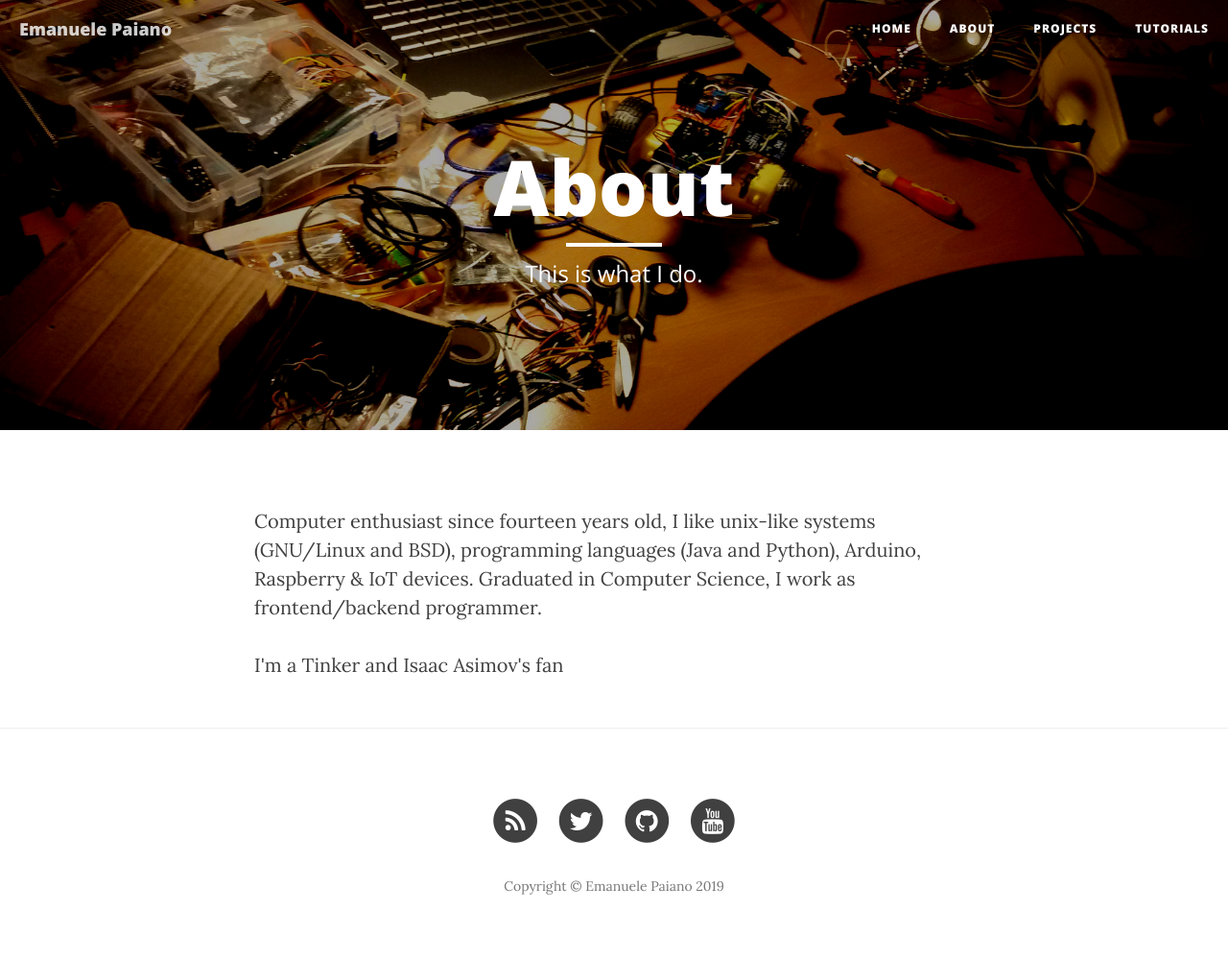
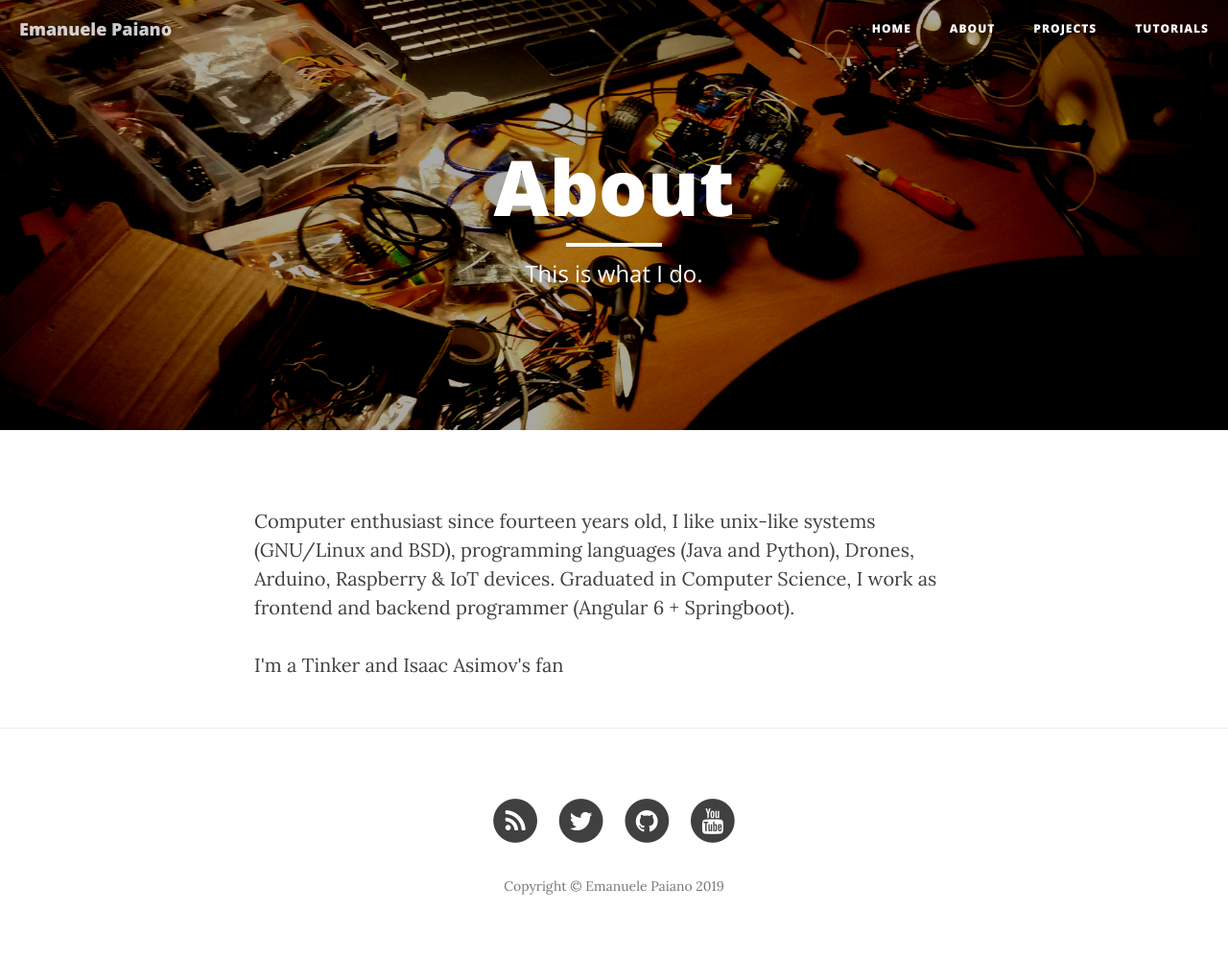
Before and after one commit to emanuelepaiano/emanuelepaiano.github.io, a Jekyll site: the page built from about.html, in a window 1280 px wide. Shown: the whole page at 96% size. Built offline with Jekyll 4.4.1, drawn with Linux system fonts in a browser that asks for light colours; nearby versions of some CDN libraries.

Commit message:
Update about.html

```diff
--- a/about.html
+++ b/about.html
@@ -5,6 +5,6 @@ description: "This is what I do."
 header-img: "img/about-bg.jpg"
 ---
 
-<p>Computer enthusiast since fourteen years old, I like unix-like systems (GNU/Linux and BSD), programming languages (Java and Python), Arduino, Raspberry & IoT devices. Graduated in Computer Science, I work as frontend/backend programmer.</p>
+<p>Computer enthusiast since fourteen years old, I like unix-like systems (GNU/Linux and BSD), programming languages (Java and Python), Drones, Arduino, Raspberry & IoT devices. Graduated in Computer Science, I work as frontend and backend programmer (Angular 6 + Springboot).</p>
 
 <p>I'm a Tinker and Isaac Asimov's fan</p>
```
